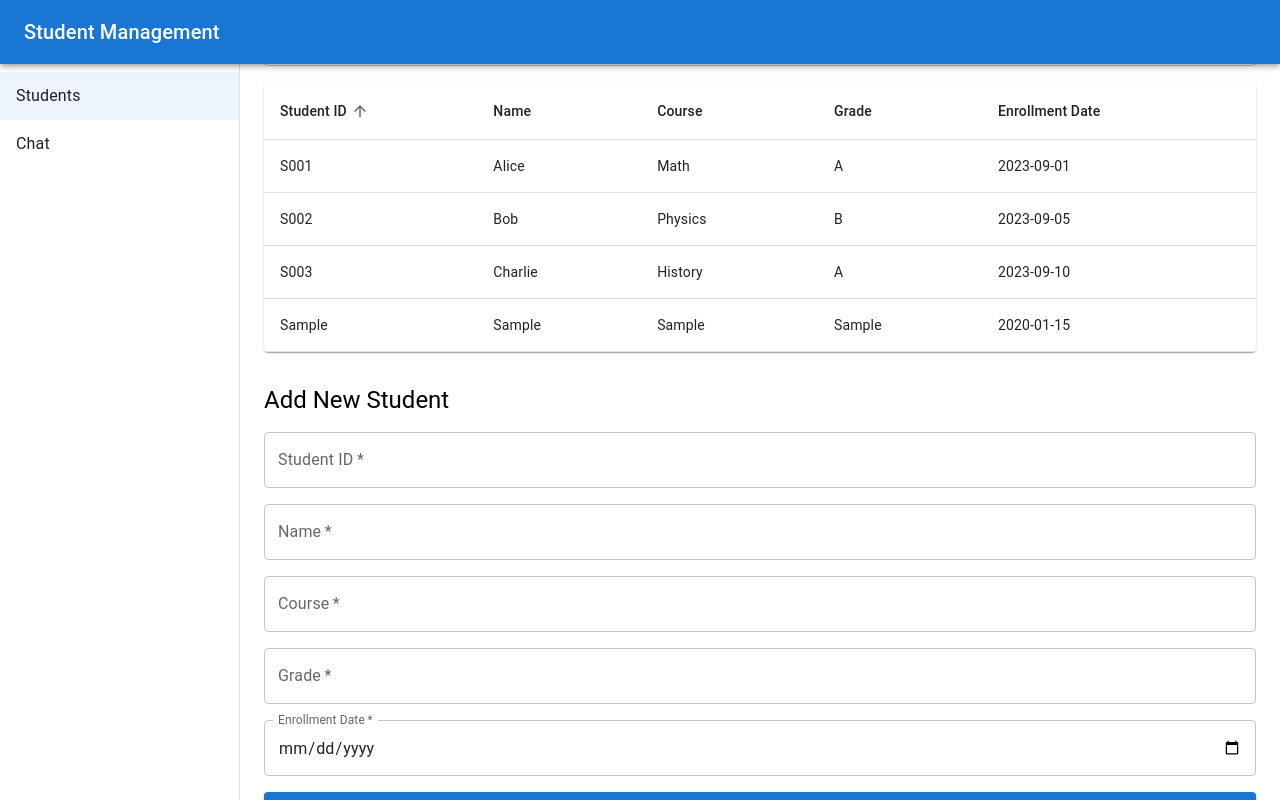
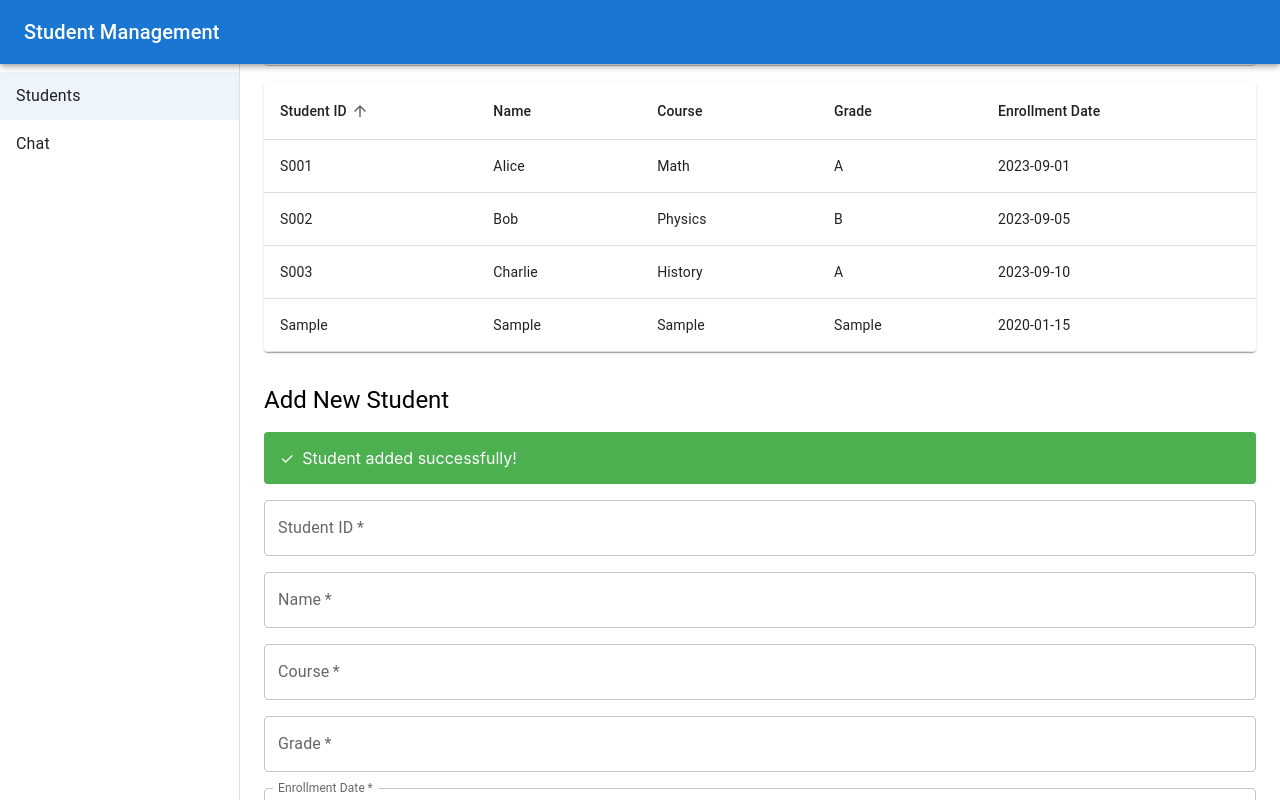
Before and after one commit to Vedant-Jayesh-Oza/Akala_FrontEnd_Assignment, a React (Create React App) app: page /students in a window 1280 px wide. Both pictures are taken after typing "Sample", "Sample", "Sample", "Sample", "2020-01-15" into the empty fields and a click on the button "ADD STUDENT". Shown: the part 132-932 px from the top of the page. Built offline with nearby package versions, Linux system fonts and the light colour scheme.

Commit message:
feat: implement data persistence in student management with localStorage integration, enhanced table sorting functionality, and improved search filtering for better user experience across page refreshes.

```diff
--- a/src/components/StudentTable.js
+++ b/src/components/StudentTable.js
@@ -21,14 +21,12 @@ export default function StudentTable({ students, searchTerm }) {
   const [order, setOrder] = useState('asc');
   const [orderBy, setOrderBy] = useState('id');
 
-  // handle sorting when header clicked
   const handleSort = (property) => {
     const isAsc = orderBy === property && order === 'asc';
     setOrder(isAsc ? 'desc' : 'asc');
     setOrderBy(property);
   };
 
-  // apply search filter + sort
   const filtered = useMemo(() => {
     const term = searchTerm.trim().toLowerCase();
     const filteredList = students.filter(s =>
@@ -47,8 +45,18 @@ export default function StudentTable({ students, searchTerm }) {
   }
 
   return (
-    <TableContainer component={Paper} sx={{ mt: 2 }}>
-      <Table>
+    <TableContainer
+      component={Paper}
+      sx={{
+        mt: 2,
+        overflowX: 'auto'
+      }}
+    >
+      <Table
+        sx={{
+          minWidth: 600
+        }}
+      >
         <TableHead>
           <TableRow>
             {[
@@ -89,8 +97,10 @@ export default function StudentTable({ students, searchTerm }) {
 
 StudentTable.propTypes = {
   students: PropTypes.arrayOf(PropTypes.shape({
-    id: PropTypes.string, name: PropTypes.string,
-    course: PropTypes.string, grade: PropTypes.string,
+    id: PropTypes.string,
+    name: PropTypes.string,
+    course: PropTypes.string,
+    grade: PropTypes.string,
     enrollmentDate: PropTypes.string,
   })).isRequired,
   searchTerm: PropTypes.string.isRequired,
--- a/src/pages/StudentsPage.js
+++ b/src/pages/StudentsPage.js
@@ -1,20 +1,33 @@
-import React, { useState } from 'react';
+import React, { useState, useEffect } from 'react';
 import { Typography, TextField, Box } from '@mui/material';
 import StudentTable from '../components/StudentTable';
 import AddStudentForm from '../components/AddStudentForm';
+import { saveToLocalStorage, getFromLocalStorage } from '../utils/storage';
 
 const sampleData = [
-  { id: 'S001', name: 'Alice',   course: 'Math',   grade: 'A', enrollmentDate: '2023-09-01' },
-  { id: 'S002', name: 'Bob',     course: 'Physics',grade: 'B', enrollmentDate: '2023-09-05' },
-  { id: 'S003', name: 'Charlie', course: 'History',grade: 'A', enrollmentDate: '2023-09-10' },
+  { id: 'S001', name: 'Alice', course: 'Math', grade: 'A', enrollmentDate: '2023-09-01' },
+  { id: 'S002', name: 'Bob', course: 'Physics', grade: 'B', enrollmentDate: '2023-09-05' },
+  { id: 'S003', name: 'Charlie', course: 'History', grade: 'A', enrollmentDate: '2023-09-10' },
 ];
 
 export default function StudentsPage() {
-  const [students, setStudents] = useState(sampleData);
+  const [students, setStudents] = useState(() =>
+    getFromLocalStorage('students', sampleData)
+  );
   const [searchTerm, setSearchTerm] = useState('');
+  const [successMessage, setSuccessMessage] = useState('');
+
+  useEffect(() => {
+    saveToLocalStorage('students', students);
+  }, [students]);
 
   const handleAdd = (newStud) => {
     setStudents(prev => [...prev, newStud]);
+    setSuccessMessage('Student added successfully!');
+
+    setTimeout(() => {
+      setSuccessMessage('');
+    }, 3000);
   };
 
   return (
@@ -22,19 +35,30 @@ export default function StudentsPage() {
       <Typography variant="h4" gutterBottom>
         Students
       </Typography>
-
       <TextField
         label="Search by ID or Name"
         value={searchTerm}
         onChange={e => setSearchTerm(e.target.value)}
         fullWidth
       />
-
       <StudentTable students={students} searchTerm={searchTerm} />
-
       <Typography variant="h5" sx={{ mt: 4 }}>
         Add New Student
       </Typography>
+      {successMessage && (
+        <Box sx={{
+          p: 2,
+          my: 2,
+          bgcolor: 'success.light',
+          color: 'success.contrastText',
+          borderRadius: 1,
+          display: 'flex',
+          alignItems: 'center'
+        }}>
+          <span style={{ marginRight: '8px' }}>✓</span>
+          {successMessage}
+        </Box>
+      )}
       <AddStudentForm onAdd={handleAdd} />
     </Box>
   );
```
